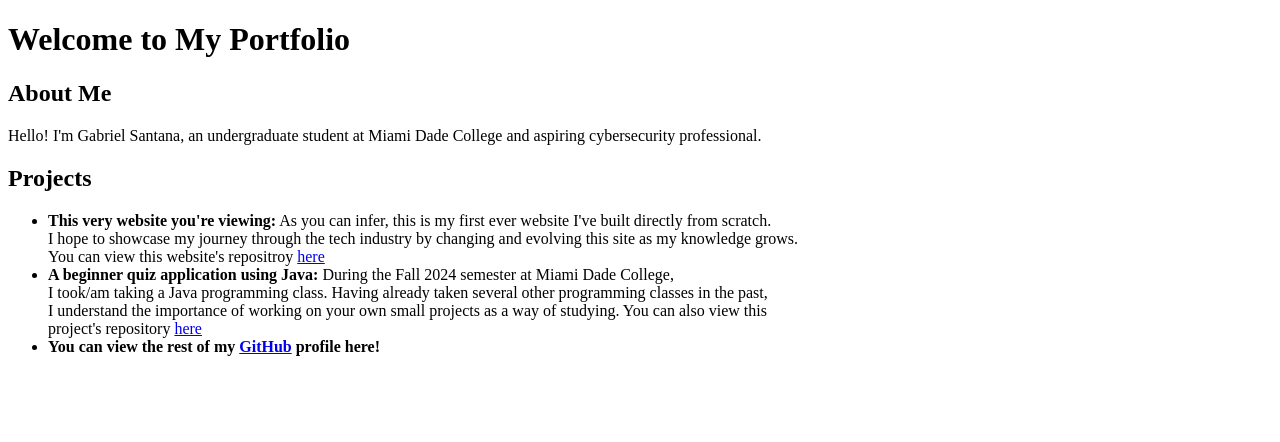
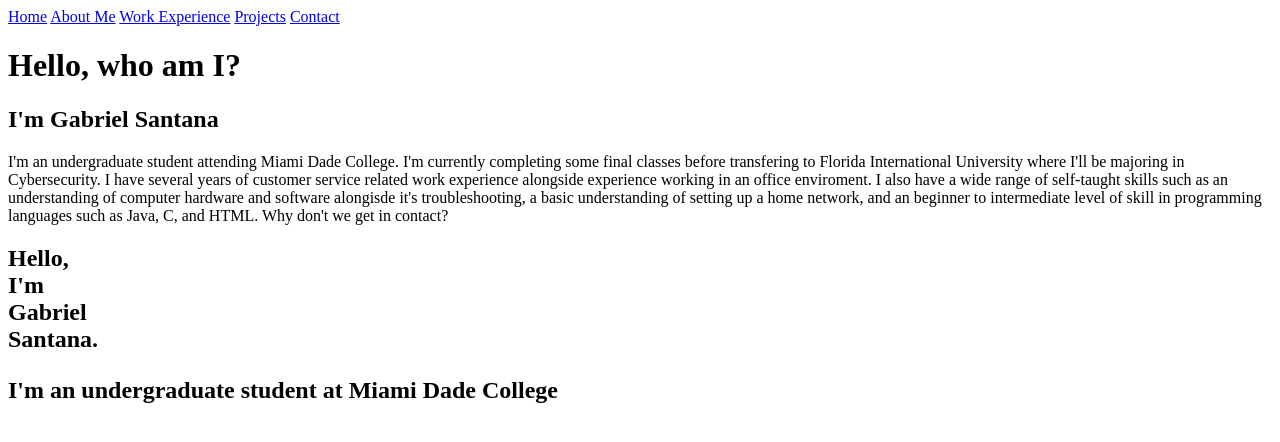
Before and after one commit to gabrielsantana005/Personal_Website, a plain HTML site: page index.html in a window 1280 px wide. Drawn offline with Linux system fonts and the light colour scheme.

Commit message:
Update index.html
I've been switching my HTML code around and experimenting with exactly what I want to do with my landing page. I want to have a separate style with different pages to view over one long webpage.

```diff
--- a/index.html
+++ b/index.html
@@ -3,23 +3,41 @@
 
 <head>
     <meta charset="UTF-8">
-    <meta name="viewport" content="width=device-width, initial-scale=1.0">
+    <meta name="viewport" content="width=device-width, initial-scale=1.0"> <!-- Lets the content be fitted to different device screen width like mobile devices. -->
     <title>My Portfolio</title>
     <link rel="stylesheet" href="styles.css"> <!-- Links to the CSS file -->
 </head>
 
 <body>
+
+	<nav>
+
+        <a href="index.html">Home</a>
+        <a href="about.html">About Me</a>
+		<a href="work.html">Work Experience</a>
+        <a href="projects.html">Projects</a>
+        <a href="contact.html">Contact</a>
+
+	</nav>
     <header>
-        <h1>Welcome to My Portfolio</h1>
+        <h1>Hello, who am I?</h1>
     </header>
 
-    <section id="about">
-        <h2>About Me</h2>
-        <p>Hello! I'm Gabriel Santana, an undergraduate student at Miami Dade College
-        and aspiring cybersecurity professional.</p>
-    </section>
+        <h2>I'm Gabriel Santana</h2><p>I'm an undergraduate student attending Miami Dade College.
+		I'm currently completing some final classes before transfering to Florida International University
+		where I'll be majoring in Cybersecurity. I have several years of customer service related work
+		experience alongside experience working in an office enviroment. I also have a wide range of self-taught
+		skills such as an understanding of computer hardware and software alongisde it's troubleshooting, a
+		basic understanding of setting up a home network, and an beginner to intermediate level of skill in
+		programming languages such as Java, C, and HTML. Why don't we get in contact? </p>
 
-    <section id="projects">
+	<section id="hook">
+
+		<h2> Hello, <br> I'm <br> Gabriel <br> Santana. <br>
+		<P><strong>I'm an undergraduate student at Miami Dade College</strong></p>
+
+
+    <!-- <section id="projects">
         <h2>Projects</h2>
         <ul>
             <li>
@@ -31,6 +49,8 @@
                 <a href="https://github.com/gabrielsantana005/Personal_Website" target="_blank">here</a>
             </li>
 
+			<br>
+
             <li>
                 <strong>A beginner quiz application using Java:</strong> During the Fall 2024 semester at Miami Dade College, <br>
                 I took/am taking a Java programming class. Having already taken several other programming classes in the past, <br>
@@ -39,16 +59,30 @@
                 <a href="https://github.com/gabrielsantana005/Java_Quiz_Project" target="_blank">here</a>
             </li>
 
+			<br>
+
             <li>
-                <strong>You can view the rest of my</strong>
-                <a href="https://github.com/gabrielsantana005" target="_blank"><strong>GitHub</strong></a>
-                <strong>profile here!</strong>
+                <strong>You can view the rest of my GitHub</strong>
+                <a href="https://github.com/gabrielsantana005" target="_blank"><strong>here</strong></a>
             </li>
+
+			<br>
+
+			<li>
+
+				<strong>Various miscellaneous projects:</strong> As an aspiring IT professional, I understand that the world of tech <br>
+				is unimaginably vast. From programming to web development, network engineer, to information security consultant, <br>
+				intern to billionare CEO. While there may be no one out there that is 100% knowledgeable in their respective field <br>
+				everyone should have a baseline set of knowledge and skills to build on. That is why I've worked hard to become familiar <br>
+				with computer hardware and software troubleshooting and process documentation, simulated network integration using Cisco's <br>
+				Packet Tracer, and beginner level programming and front-end web development.
+
+			</li>
         </ul>
     </section>
     <section id="about">
 
-    </section>
+    </section> -->
 
 </body>
 
```
